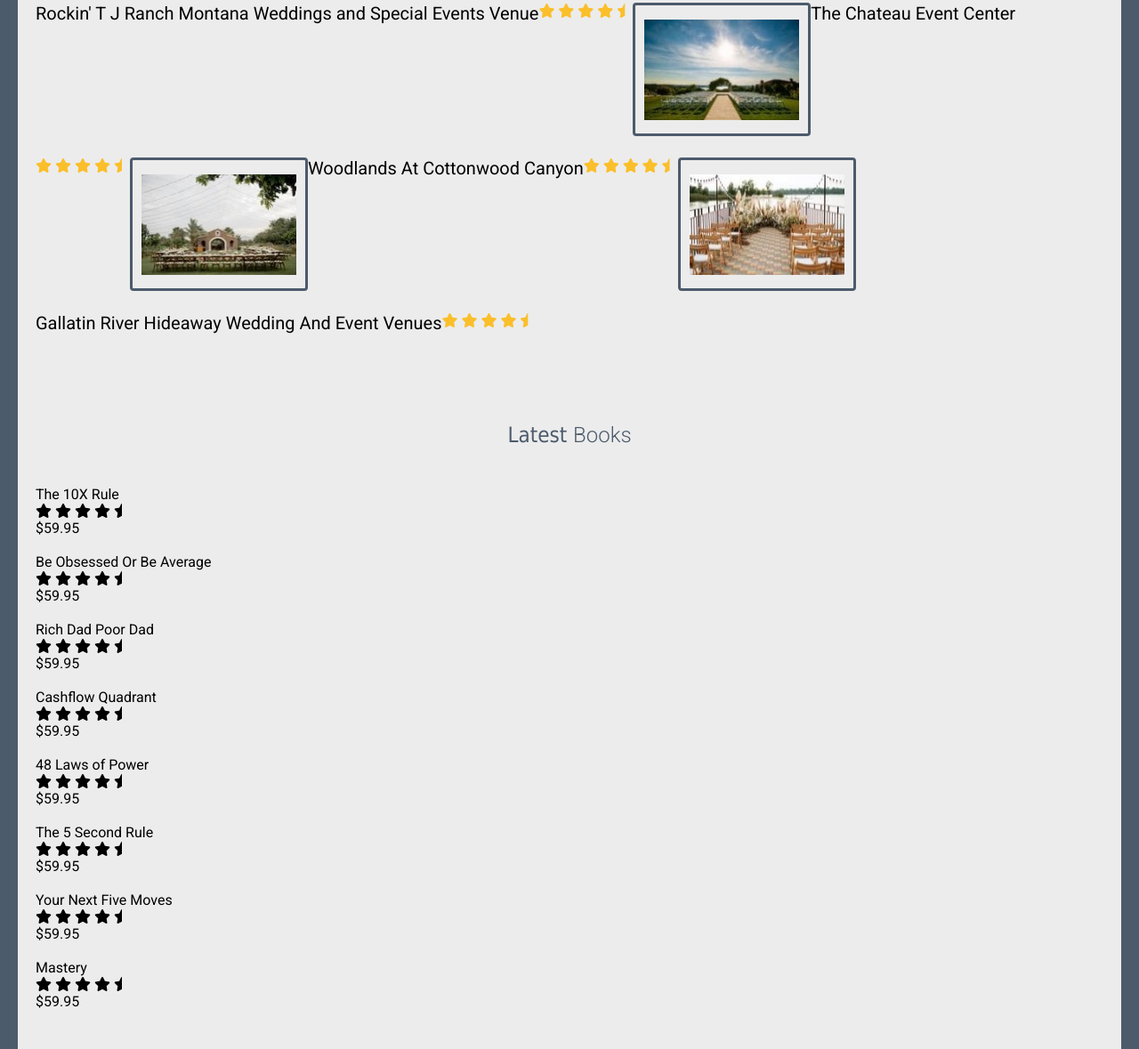
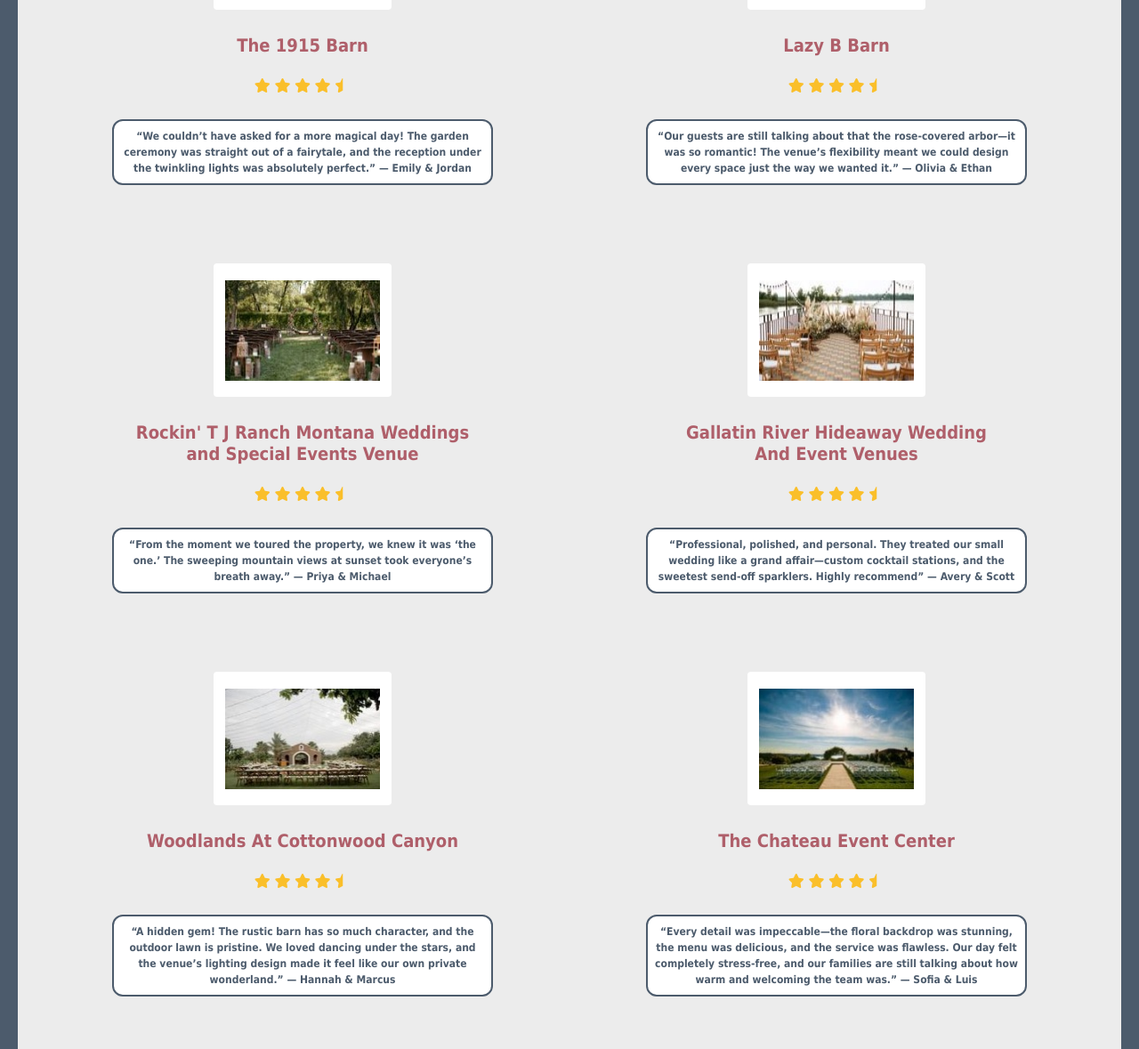
Before and after one commit to pmaggio15/wedding-project, a plain HTML site: page index.html in a window 1280 px wide. Shown: the part 1205-2384 px from the top of the page at 89% size. Drawn offline with Linux system fonts and the light colour scheme; a script that the page names is missing.

Commit message:
venue information

```diff
--- a/index.html
+++ b/index.html
@@ -125,6 +125,13 @@
                                 <i class="fa-solid fa-star"></i>
                                 <i class="fa-solid fa-star-half"></i>
                             </div>
+                            <h1 class="reviews">
+                                <p class="review__para">
+                                    “We couldn’t have asked for a more magical day! The garden ceremony was straight out of a fairytale, and the reception under the twinkling lights was absolutely perfect.” — Emily & Jordan
+                                </p>
+                            </h1>
+                        </div>
+                        <div class="venue">
                             <figure class="venue__img--wrapper">
                                 <img class="venue__img" src="./Assets/The lazy b barn.jpeg" alt="">
                             </figure>
@@ -138,6 +145,13 @@
                                 <i class="fa-solid fa-star"></i>
                                 <i class="fa-solid fa-star-half"></i>
                             </div>
+                            <h1 class="reviews">
+                                <p class="review__para">
+                                    “Our guests are still talking about that the rose-covered arbor—it was so romantic! The venue’s flexibility meant we could design every space just the way we wanted it.” — Olivia & Ethan
+                                </p>
+                            </h1>
+                        </div>
+                        <div class="venue">
                             <figure class="venue__img--wrapper">
                                 <img class="venue__img" src="./Assets/Rockin.jpeg" alt="">
                             </figure>
@@ -151,6 +165,53 @@
                                 <i class="fa-solid fa-star"></i>
                                 <i class="fa-solid fa-star-half"></i>
                             </div>
+                            <h1 class="reviews">
+                                <p class="review__para">
+                                    “From the moment we toured the property, we knew it was ‘the one.’ The sweeping mountain views at sunset took everyone’s breath away.” — Priya & Michael
+                                </p>
+                            </h1>
+                        </div>
+                        <div class="venue">
+                            <figure class="venue__img--wrapper">
+                                <img class="venue__img" src="./Assets/Gallatin River.jpeg" alt="">
+                            </figure>
+                            <div class="venue__title">
+                               Gallatin River Hideaway Wedding And Event Venues
+                            </div>
+                            <div class="venue__ratings">
+                                <i class="fa-solid fa-star"></i>
+                                <i class="fa-solid fa-star"></i>
+                                <i class="fa-solid fa-star"></i>
+                                <i class="fa-solid fa-star"></i>
+                                <i class="fa-solid fa-star-half"></i>
+                            </div>
+                            <h1 class="reviews">
+                                <p class="review__para">
+                                    “Professional, polished, and personal. They treated our small wedding like a grand affair—custom cocktail stations, and the sweetest send-off sparklers. Highly recommend” — Avery & Scott
+                                </p>
+                            </h1>
+                        </div>
+                        <div class="venue">
+                            <figure class="venue__img--wrapper">
+                                <img class="venue__img" src="./Assets/woodland.jpeg" alt="">
+                            </figure>
+                            <div class="venue__title">
+                                Woodlands At Cottonwood Canyon
+                            </div>
+                            <div class="venue__ratings">
+                                <i class="fa-solid fa-star"></i>
+                                <i class="fa-solid fa-star"></i>
+                                <i class="fa-solid fa-star"></i>
+                                <i class="fa-solid fa-star"></i>
+                                <i class="fa-solid fa-star-half"></i>
+                            </div>
+                            <h1 class="reviews">
+                                <p class="review__para">
+                                    “A hidden gem! The rustic barn has so much character, and the outdoor lawn is pristine. We loved dancing under the stars, and the venue’s lighting design made it feel like our own private wonderland.” — Hannah & Marcus
+                                </p>
+                            </h1>
+                        </div>
+                        <div class="venue">
                             <figure class="venue__img--wrapper">
                                 <img class="venue__img" src="./Assets/The Chateu.jpeg" alt="">
                             </figure>
@@ -164,32 +225,11 @@
                                 <i class="fa-solid fa-star"></i>
                                 <i class="fa-solid fa-star-half"></i>
                             </div>
-                            <figure class="venue__img--wrapper">
-                                <img class="venue__img" src="./Assets/woodland.jpeg" alt="">
-                            </figure>
-                            <div class="venue__title">
-                                Woodlands At Cottonwood Canyon
-                            </div>
-                            <div class="venue__ratings">
-                                <i class="fa-solid fa-star"></i>
-                                <i class="fa-solid fa-star"></i>
-                                <i class="fa-solid fa-star"></i>
-                                <i class="fa-solid fa-star"></i>
-                                <i class="fa-solid fa-star-half"></i>
-                            </div>
-                            <figure class="venue__img--wrapper">
-                                <img class="venue__img" src="./Assets/Gallatin River.jpeg" alt="">
-                            </figure>
-                            <div class="venue__title">
-                               Gallatin River Hideaway Wedding And Event Venues
-                            </div>
-                            <div class="venue__ratings">
-                                <i class="fa-solid fa-star"></i>
-                                <i class="fa-solid fa-star"></i>
-                                <i class="fa-solid fa-star"></i>
-                                <i class="fa-solid fa-star"></i>
-                                <i class="fa-solid fa-star-half"></i>
-                            </div>
+                            <h1 class="reviews">
+                                <p class="review__para">
+                                    “Every detail was impeccable—the floral backdrop was stunning, the menu was delicious, and the service was flawless. Our day felt completely stress-free, and our families are still talking about how warm and welcoming the team was.” — Sofia & Luis
+                                </p>
+                            </h1>
                         </div>
                     </div>
                 </div>
--- a/style.css
+++ b/style.css
@@ -4,7 +4,7 @@
     padding: 0;
     margin: 0;
     box-sizing: border-box;
-    font-family: 'Roboto', sans-serif;
+    font-family: 'Tahoma', 'Roboto';
     ;
 }
 
@@ -362,13 +362,16 @@ FEATURES
 
 .venues {
     display: flex;
-    flex-direction: column;
+    flex-wrap: wrap;
 }
 
 .venue {
     display: flex;
-    flex-wrap: wrap;
-
+    flex-direction: column;
+    align-items: center;
+    width: 50%;
+    gap: 1rem;                 /* space between images */
+    padding: 2rem;
 }
 
 .venue__img--wrapper {
@@ -377,10 +380,10 @@ FEATURES
     display: flex;
     align-items: center;
     justify-content: center;
-    border: 3px solid #4c5b6c;
+    background-color: white;
     border-radius: 4px;
     font-size: 32px;
-    margin-bottom: 24px;
+    margin-bottom: 12px;
 }
 .venue__img {
     width: 174px;
@@ -392,8 +395,15 @@ FEATURES
 }
 
 .venue__title {
+    width: 225px;
+    width: 70%;
     font-size: 20px;
     margin-bottom: 8px;
+    justify-content: center;
+    text-align: center;
+    color: #af5f6a;
+    font-family: Tahoma;
+    font-weight: bold;
 }
 
 .venue__title:hover {
@@ -402,7 +412,7 @@ FEATURES
 }
 
 .venue__ratings {
-    margin-bottom: 8px;
+    margin-bottom: 12px;
     color: #fabf2a;
 }
 .venue__price--normal {
@@ -411,6 +421,19 @@ FEATURES
     color: #bfbfbf;
 }
 
+.reviews {
+    font-size: 12px;
+    width: 80%;
+}
+.review__para {
+    text-align: center;
+    font-size: 12px;
+    color: #4c5b6c;
+    background-color: white;
+    border: 2px solid #4c5b6c;
+    padding: 8px;
+    border-radius: 12px;
+}
 
 /*
 
```
